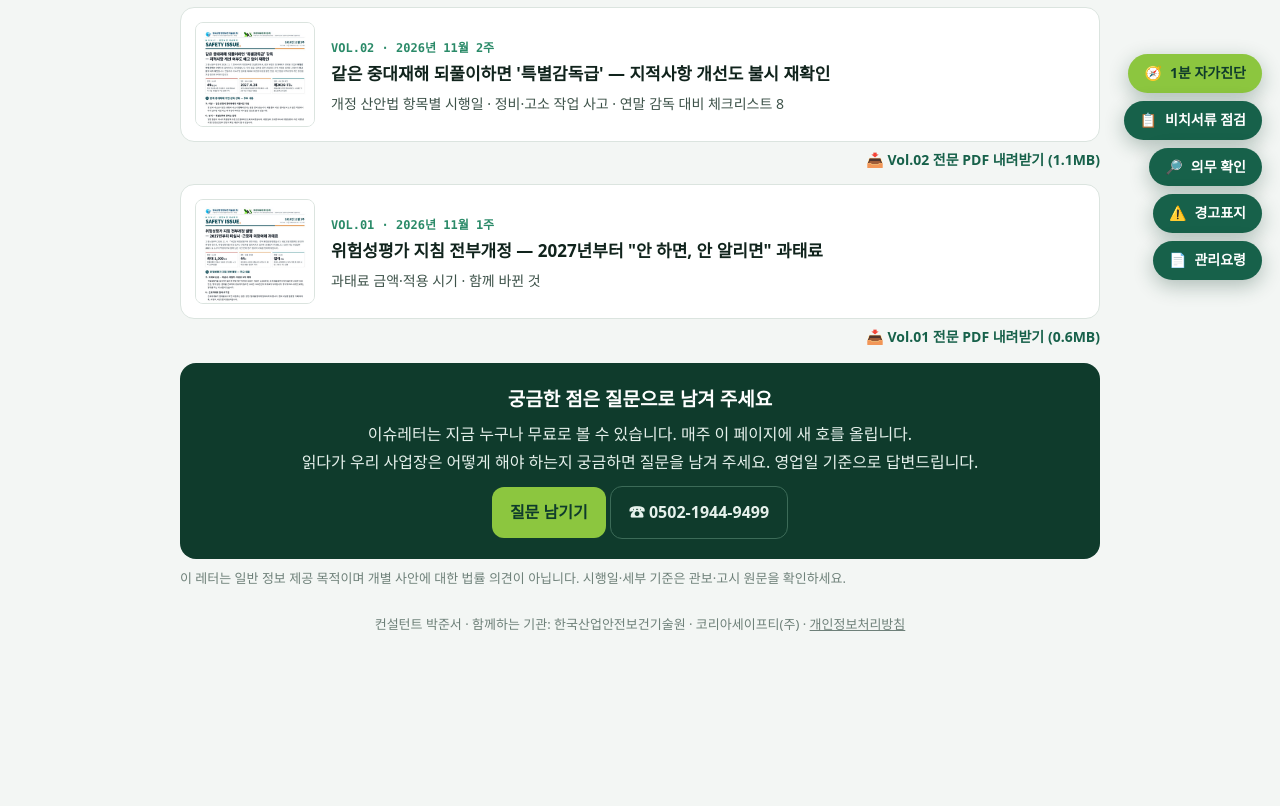
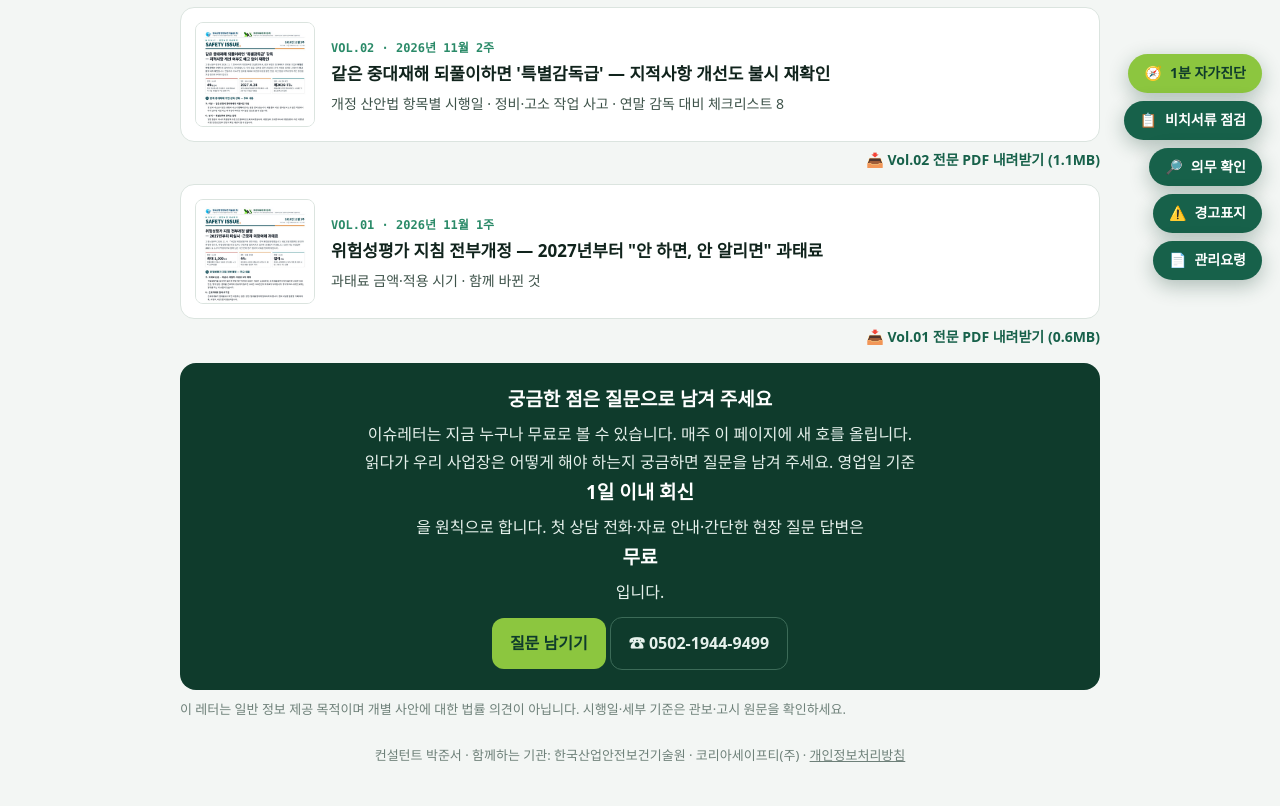
Before and after one commit to jsp9499/jsp9499.github.io, a plain HTML site: page letter/index.html in a window 1280 px wide. Shown: the part 502-1308 px from the top of the page. Before the commit the page ends 1177 px from the top, so only its background shows below. Drawn offline with Linux system fonts and the light colour scheme.

Commit message:
이슈레터 페이지 상담 안내에도 회신 원칙·무료 범위 문구
Co-Authored-By: Claude Opus 5.5 <noreply@anthropic.com>
Claude-Session: https://claude.ai/code/session_012NNz88AC6auau6evJBvZEK

```diff
--- a/letter/index.html
+++ b/letter/index.html
@@ -189,7 +189,7 @@ ul.cl li::before{content:"☐";position:absolute;left:11px;top:7px;color:var(--g
 <a class="hl" href="/letter/sample.html#vol01"><img src="/letter/sample-vol01.jpg" alt="안전보건 이슈레터 Vol.01 첫 쪽" loading="lazy"><div><span class="v">VOL.01 · 2026년 11월 1주</span><b>위험성평가 지침 전부개정 — 2027년부터 "안 하면, 안 알리면" 과태료</b><span>과태료 금액·적용 시기 · 함께 바뀐 것</span></div></a><a class="hl-dl" href="/letter/pdf/safety-issue-vol01.pdf" download>📥 Vol.01 전문 PDF 내려받기 (0.6MB)</a>
 
 
-<div class="sub-cta" id="ask"><b>궁금한 점은 질문으로 남겨 주세요</b>이슈레터는 지금 누구나 무료로 볼 수 있습니다. 매주 이 페이지에 새 호를 올립니다.<br>읽다가 우리 사업장은 어떻게 해야 하는지 궁금하면 질문을 남겨 주세요. 영업일 기준으로 답변드립니다.<br><a href="https://naver.me/GIIegHdb" target="_blank" rel="noopener">질문 남기기</a> <a href="tel:0502-1944-9499" style="background:transparent;border:1px solid #3c6b58;color:#e6f1ec">☎ 0502-1944-9499</a></div>
+<div class="sub-cta" id="ask"><b>궁금한 점은 질문으로 남겨 주세요</b>이슈레터는 지금 누구나 무료로 볼 수 있습니다. 매주 이 페이지에 새 호를 올립니다.<br>읽다가 우리 사업장은 어떻게 해야 하는지 궁금하면 질문을 남겨 주세요. 영업일 기준 <b>1일 이내 회신</b>을 원칙으로 합니다. 첫 상담 전화·자료 안내·간단한 현장 질문 답변은 <b>무료</b>입니다.<br><a href="https://naver.me/GIIegHdb" target="_blank" rel="noopener">질문 남기기</a> <a href="tel:0502-1944-9499" style="background:transparent;border:1px solid #3c6b58;color:#e6f1ec">☎ 0502-1944-9499</a></div>
 <p class="small">이 레터는 일반 정보 제공 목적이며 개별 사안에 대한 법률 의견이 아닙니다. 시행일·세부 기준은 관보·고시 원문을 확인하세요.</p>
 </main>
 <footer>컨설턴트 박준서 · 함께하는 기관: 한국산업안전보건기술원 · 코리아세이프티(주) · <a href="/privacy.html">개인정보처리방침</a></footer>
```
Also changed, not shown: letter/sample.html (+1 -1 lines), letter/vol03.html (+1 -1 lines).
